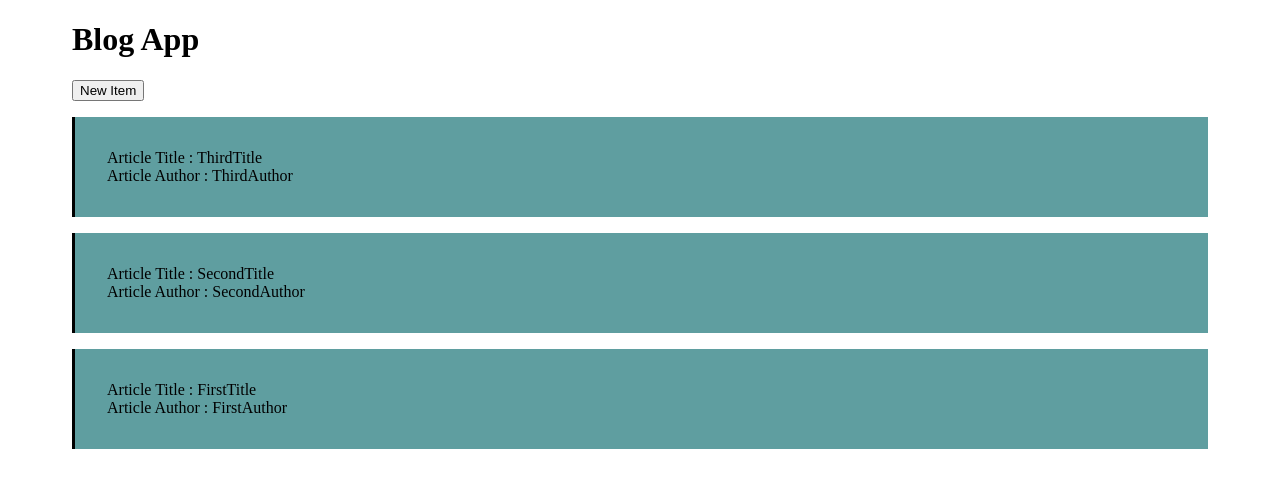
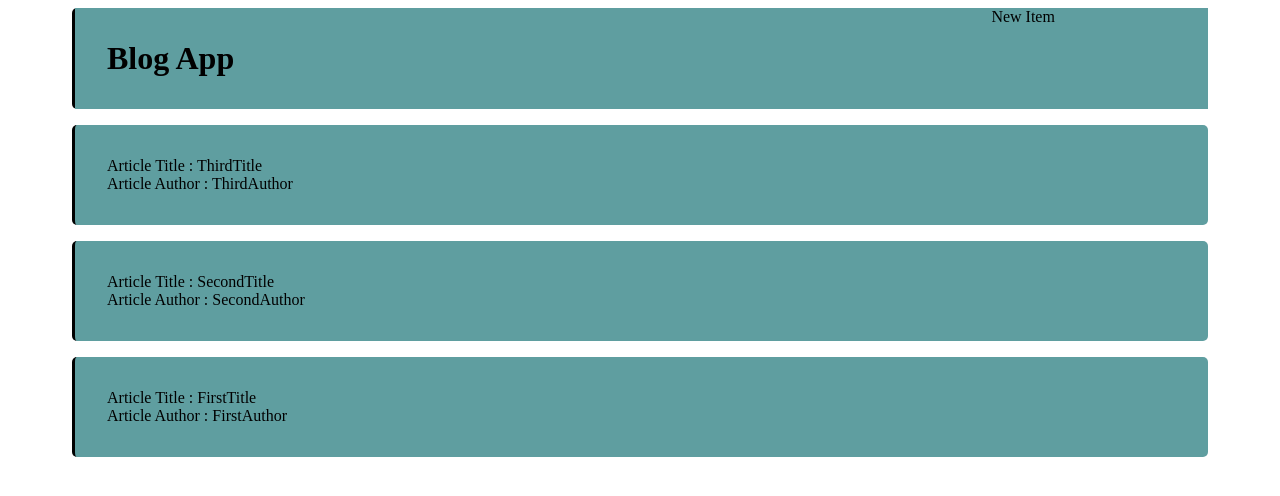
Before and after one commit to cipriRusu/Blogtype-Application, a Flask app: page / in a window 1280 px wide. Shown: the top 496 px of the page. Run offline with Flask 2, Linux system fonts and the light colour scheme.

Commit message:
Applied further styling to Index page (incomplete)

```diff
--- a/JMBlogWebApp/static/IndexStyle.css
+++ b/JMBlogWebApp/static/IndexStyle.css
@@ -21,6 +21,7 @@ body > ul
     background-color:cadetblue;
     margin-bottom: 1em;
     border-left: solid;
+    border-radius: 5px;
 }
 
 .ArticleGroup:hover {
@@ -28,7 +29,43 @@ body > ul
     border-radius: 15px;
 }
 
-    .NewContentButton > a {
+.MainTitle {
+    background: border-box;
+    background-color: cadetblue;
+    padding: 1em;
+    grid-column-start: 1;
+    grid-column-end: 4;
+}
+
+.MainHeader > h1
+{
+    margin: 0;
+}
+
+.NewItemButton {
+    background-color: cadetblue;
+}
+
+    .NewItemButton:hover {
+        box-shadow: 0 4px 4px 0;
+    }
+
+    .NewItemButton > a {
+        grid-column-start: 2;
+        grid-row-start: 2;
         text-decoration: none;
         color: black;
+        display: inline-block;
+        width: 100%;
+        height: 100%;
+        display: block;
+        margin: 0 auto;
+        width: 150px;
     }
+
+.MainHeader {
+    display: grid;
+    grid-template-columns: 1fr 1fr 1fr 1fr;
+    border-left: solid;
+    border-radius: 5px;
+}
--- a/JMBlogWebApp/templates/index.html
+++ b/JMBlogWebApp/templates/index.html
@@ -9,8 +9,12 @@
     <title></title>
 </head>
 <body>
-    <h1>Blog App</h1>
-    <button class="NewContentButton"><a href="{{ url_for('addItem') }}">New Item</a></button>
+    <header class="MainHeader">
+        <h1 class="MainTitle">Blog App</h1>
+        <div class="NewItemButton">
+            <a href="{{ url_for('addItem') }}">New Item</a>
+        </div>
+    </header>
     <ul class="ArticlesList">
         {% for element in database|reverse %}
         <li class="ArticleGroup">
```
